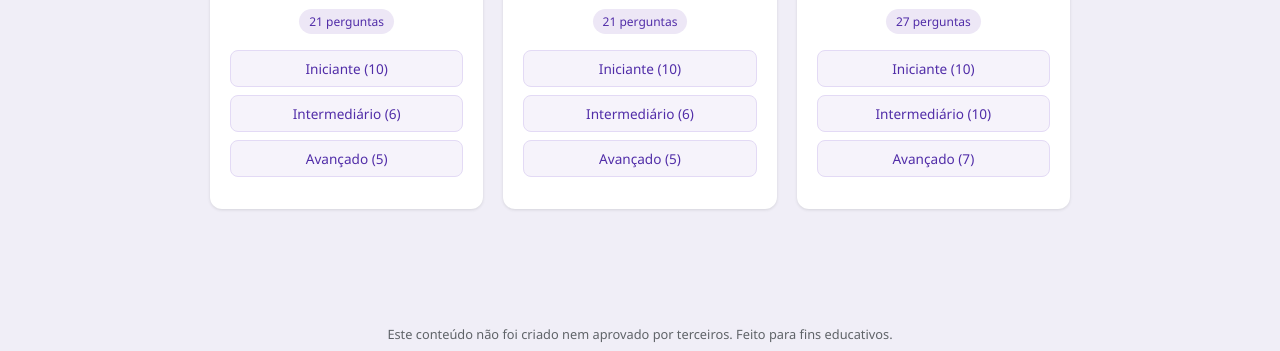
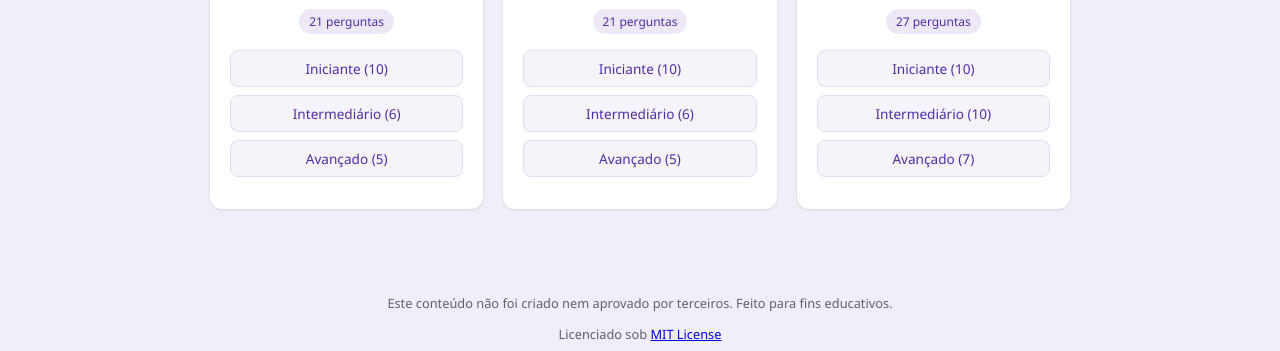
Before and after one commit to lucasinmanuel/educa-code, a plain HTML site: page index.html in a window 1280 px wide. Shown: the part 383-734 px from the top of the page. Drawn offline with Linux system fonts and the light colour scheme.

Commit message:
first commit

```diff
--- a/index.html
+++ b/index.html
@@ -47,6 +47,7 @@
 
     <footer class="footer">
       <p>Este conteúdo não foi criado nem aprovado por terceiros. Feito para fins educativos.</p>
+      <p class="license-note">Licenciado sob <a href="LICENSE" target="_blank" rel="noopener noreferrer">MIT License</a></p>
       <div class="author">
         <img class="author-photo" src="https://github.com/lucasinmanuel.png" alt="Foto de Lucas Emanuel Santana dos Santos">
         <div class="author-info">
```
Also changed, not shown: 1 other file.
